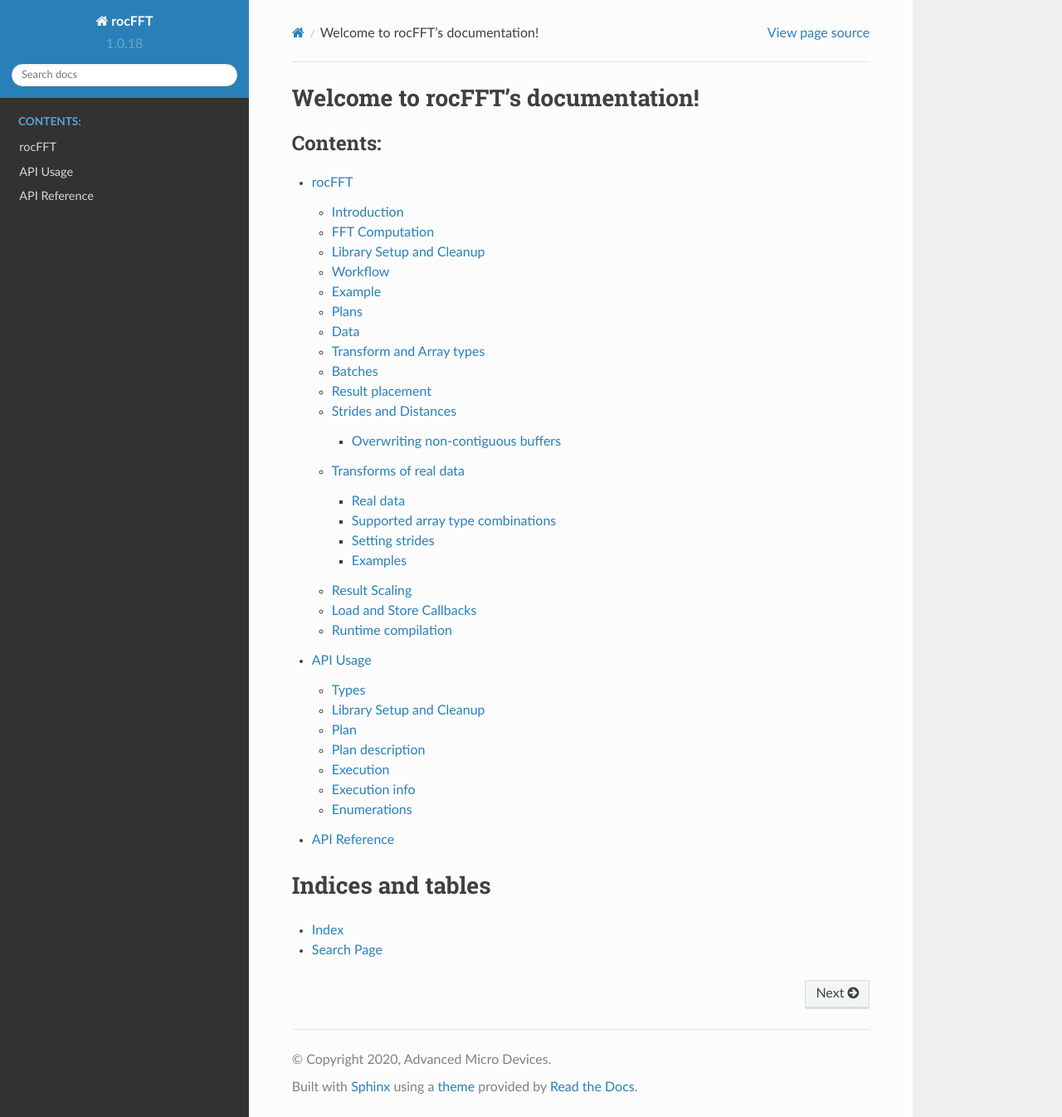
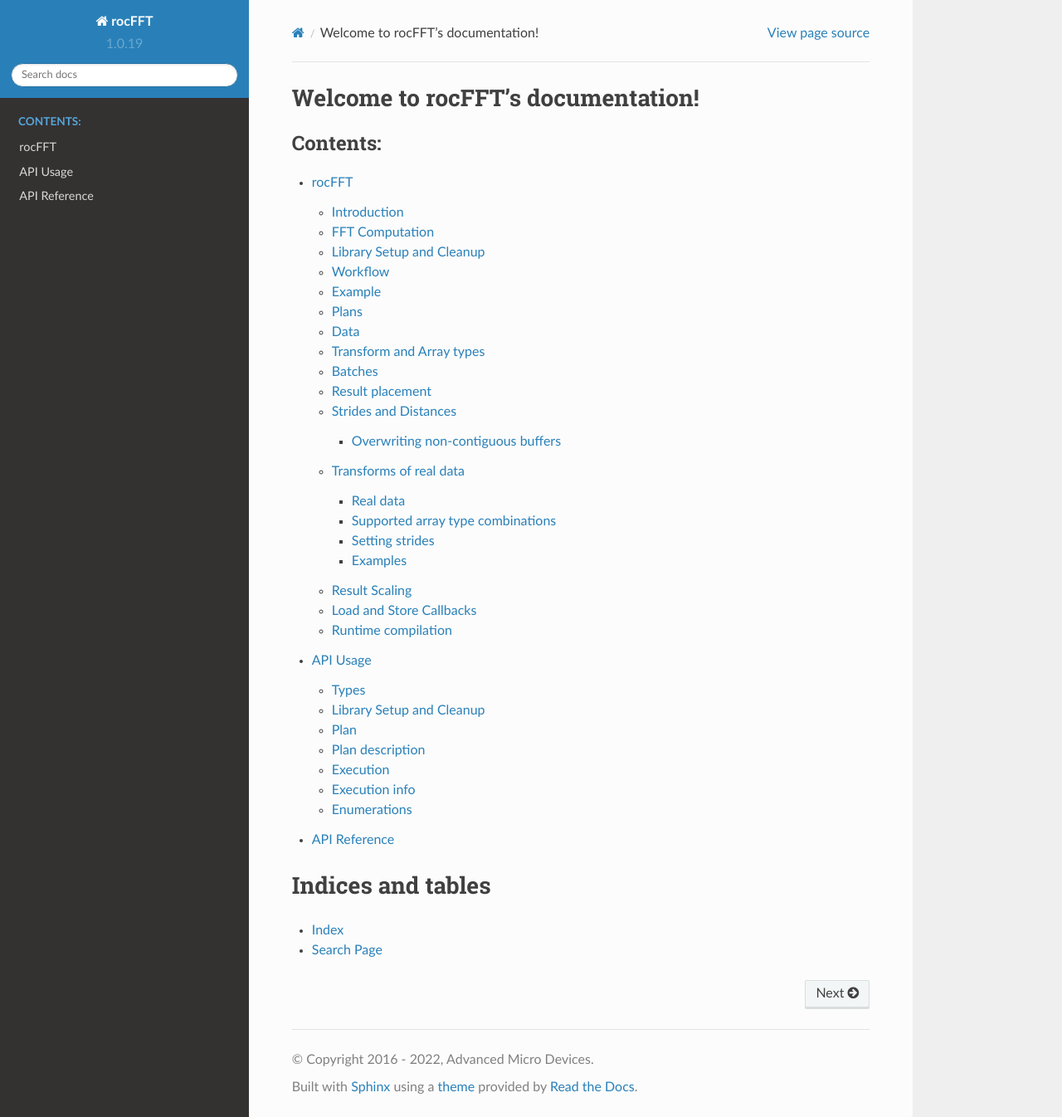
Before and after one commit to ROCm/rocFFT, a Sphinx documentation site: the page built from docs/source/index.rst, in a window 1280 px wide and 1346 px high. Shown: the whole window at 83% size. Built offline with Sphinx 7.4.7 and the Read the Docs theme 2.0.0, drawn with Linux system fonts in a browser that asks for light colours.

Commit message:
bump version to 1.0.19
[ROCm/rocFFT commit: 78177d4e64042815c6ec965ca583bcc38815761e]

```diff
--- a/CMakeLists.txt
+++ b/CMakeLists.txt
@@ -98,7 +98,7 @@
 include( ROCMHeaderWrapper )
 
 # Using standardized versioning from rocm-cmake
-set ( VERSION_STRING "1.0.18" )
+set ( VERSION_STRING "1.0.19" )
 rocm_setup_version( VERSION ${VERSION_STRING} )
 
 # Append our library helper cmake path and the cmake path for hip (for
--- a/docs/source/conf.py
+++ b/docs/source/conf.py
@@ -56,7 +56,7 @@
 
 # General information about the project.
 project = u'rocFFT'
-copyright = u'2020, Advanced Micro Devices'
+copyright = u'2016 - 2022, Advanced Micro Devices'
 author = u'Advanced Micro Devices'
 
 # The version info for the project you're documenting, acts as replacement for
@@ -64,9 +64,9 @@
 # built documents.
 #
 # The short X.Y version.
-version = u'1.0.18'
+version = u'1.0.19'
 # The full version, including alpha/beta/rc tags.
-release = u'1.0.18'
+release = u'1.0.19'
 
 # The language for content autogenerated by Sphinx. Refer to documentation
 # for a list of supported languages.
```
Also changed, not shown: CHANGELOG.md (+3 -3 lines), 1 other file.
